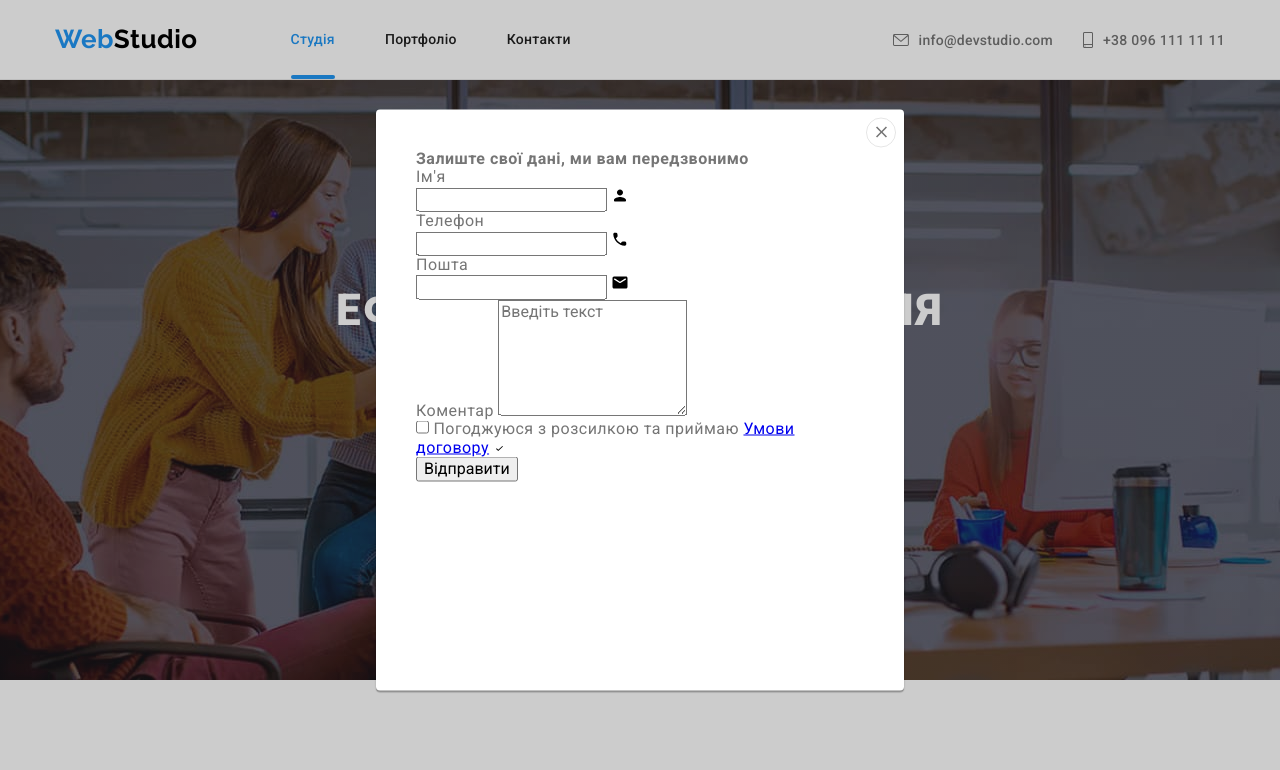
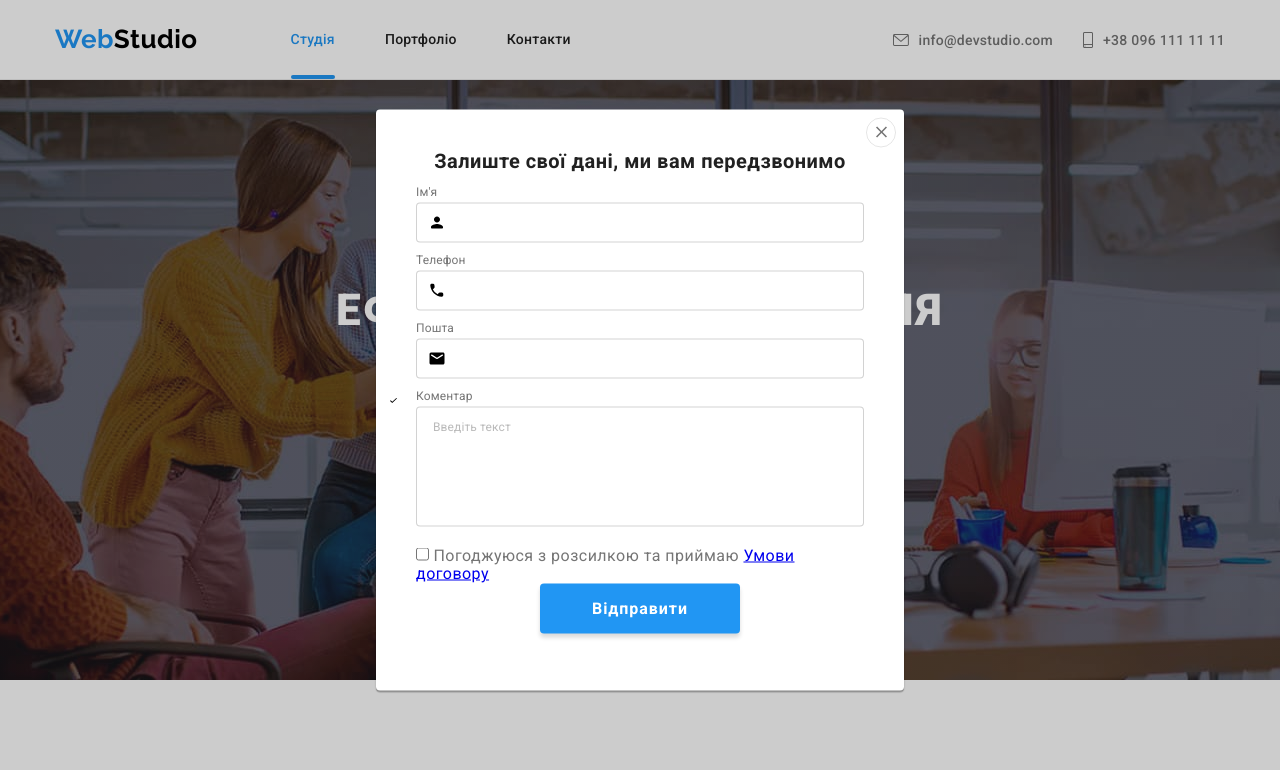
Before and after one commit to PDigitator/goit-markup-hw-06, a plain HTML site: page index.html in a window 1280 px wide. Both pictures are taken after a click on the button "Замовити послугу". Shown: the top 770 px of the page. Drawn offline with nearby package versions, Linux system fonts and the light colour scheme.

Commit message:
Додає стилі до форми модального вікна

```diff
--- a/css/styles.css
+++ b/css/styles.css
@@ -11,6 +11,7 @@
   --rare-text-color: #000000;
   --accent-color: #2196f3;
   --primary-logo-color: #afb1b8;
+  --modal-form-messge-placeholder-color: rgba(117, 117, 117, 0.5);
 
   /* BG colors */
   --button-active-color: #188ce8;
@@ -28,6 +29,7 @@
   --portfolio-list-item-border-color: #eeeeee;
   --close-cross-border-color: rgba(0, 0, 0, 0.1);
   --footer-form-border-color: rgba(255, 255, 255, 0.3);
+  --modal-form-border-color: rgba(33, 33, 33, 0.2);
 
   /* Others */
   --indent: 30px;
@@ -570,6 +572,8 @@ img {
   height: 50px;
   padding: 0 0 0 16px;
 
+  font-size: 16px;
+  line-height: calc(20 / 16);
   color: var(--secondary-text-color);
   background-color: transparent;
   border: none;
@@ -634,6 +638,100 @@ img {
   fill: currentColor;
 }
 
+.modal-label {
+  display: block;
+  margin-bottom: 12px;
+  text-align: center;
+
+  font-weight: 700;
+  font-size: 20px;
+  line-height: calc(23 / 20);
+  color: var(--title-text-color);
+}
+
+.modal-form-group {
+  margin-bottom: 20px;
+}
+
+.modal-form-label {
+  display: block;
+  font-size: 12px;
+  line-height: calc(14 / 12);
+  letter-spacing: 0.01em;
+  color: var(--primary-text-color);
+
+  margin-bottom: 4px;
+}
+
+.modal-form-wrapper {
+  position: relative;
+  margin-bottom: 10px;
+}
+
+.modal-form-field {
+  width: 100%;
+  height: 40px;
+  padding-left: 42px;
+  padding-right: 42px;
+
+  font-size: 14px;
+  line-height: calc(16 / 14);
+  color: var(--primary-text-color);
+
+  border: 1px solid var(--modal-form-border-color);
+  border-radius: 4px;
+  outline: 1px solid transparent;
+  outline-offset: -1px;
+  transition: outline var(--anim-cubic);
+}
+
+.modal-form-field:focus {
+  outline-color: var(--accent-color);
+}
+
+.modal-form-icon {
+  position: absolute;
+  top: 50%;
+  left: 12px;
+  transform: translateY(-50%);
+
+  transition: fill var(--anim-cubic);
+}
+
+.modal-form-field:focus + .modal-form-icon {
+  fill: var(--accent-color);
+}
+
+.modal-form-message {
+  display: block;
+  width: 100%;
+  height: 120px;
+  padding: 12px 16px;
+
+  font-size: 14px;
+  line-height: calc(16 / 14);
+  color: var(--primary-text-color);
+
+  border: 1px solid var(--modal-form-border-color);
+  border-radius: 4px;
+  outline: 1px solid transparent;
+  outline-offset: -1px;
+  transition: outline var(--anim-cubic);
+
+  resize: none;
+}
+
+.modal-form-message:focus {
+  outline-color: var(--accent-color);
+}
+
+.modal-form-message::placeholder {
+  font-size: 12px;
+  line-height: calc(14 / 12);
+  letter-spacing: 0.01em;
+  color: var(--modal-form-messge-placeholder-color);
+}
+
 /* Кнопки */
 .button {
   padding: 0;
@@ -651,7 +749,7 @@ img {
   min-height: 50px;
   border: none;
   border-radius: 4px;
-  padding: 10px 32px;
+  padding: 10px 0;
   margin: 0 auto;
 
   background-color: var(--accent-color);
@@ -661,6 +759,7 @@ img {
   font-size: 16px;
   line-height: calc(30 / 16);
   letter-spacing: 0.06em;
+  text-align: center;
 
   transition: background-color var(--anim-cubic);
 }
@@ -693,7 +792,33 @@ img {
   color: var(--accent-color);
 }
 
-.button.footer {
+.modal-button {
+  display: block;
+  box-shadow: 0px 4px 4px rgba(0, 0, 0, 0.15);
+  min-width: 200px;
+  min-height: 50px;
+  border: none;
+  border-radius: 4px;
+  padding: 10px 0;
+  margin: 0 auto;
+
+  background-color: var(--accent-color);
+  color: var(--secondary-text-color);
+  font-weight: 700;
+  font-size: 16px;
+  line-height: calc(30 / 16);
+  letter-spacing: 0.06em;
+  text-align: center;
+
+  transition: background-color var(--anim-cubic);
+}
+
+.modal-button:hover,
+.modal-button:focus {
+  background-color: var(--button-active-color);
+}
+
+.footer-form-button {
   display: flex;
   align-items: center;
   justify-content: center;
@@ -715,8 +840,8 @@ img {
   transition: background-color var(--anim-cubic);
 }
 
-.button.footer:hover,
-.button.footer:focus {
+.footer-form-button:hover,
+.footer-form-button:focus {
   background-color: var(--button-active-color);
 }
 
--- a/index.html
+++ b/index.html
@@ -551,7 +551,7 @@
                 placeholder="E-mail"
               />
             </label>
-            <button class="button footer" type="submit">
+            <button class="button footer-form-button" type="submit">
               Підписатися
               <svg class="footer-form-icon" width="24" height="24">
                 <use href="./images/icons.svg#send"></use>
@@ -570,7 +570,7 @@
             <use href="./images/icons.svg#close-cross"></use>
           </svg>
         </button>
-        <strong>Залиште свої дані, ми вам передзвонимо</strong>
+        <strong class="modal-label">Залиште свої дані, ми вам передзвонимо</strong>
         <form class="modal-form" name="modal_form">
           <div class="modal-form-group" role="group">
             <label class="modal-form-label" for="user_name">Ім'я</label>
@@ -603,16 +603,17 @@
               placeholder="Введіть текст"
             ></textarea>
           </div>
-          <div role="group">
+          <div class="modal-form-agreement" role="group">
             <input class="modal-form-chekbox" type="checkbox" id="user_agreement" />
-            <label for="user_agreement"
-              >Погоджуюся з розсилкою та приймаю <a href="#">Умови договору</a></label
-            >
+            <label class="modal-agreement-desc" for="user_agreement"
+              >Погоджуюся з розсилкою та приймаю
+              <a class="modal-agreement-link" href="#">Умови договору</a>
+            </label>
             <svg class="modal-form-icon" width="11" height="8">
               <use href="./images/icons.svg#check"></use>
             </svg>
           </div>
-          <button class="modal-form-button" type="submit">Відправити</button>
+          <button class="button modal-button" type="submit">Відправити</button>
         </form>
       </div>
     </div>
```
